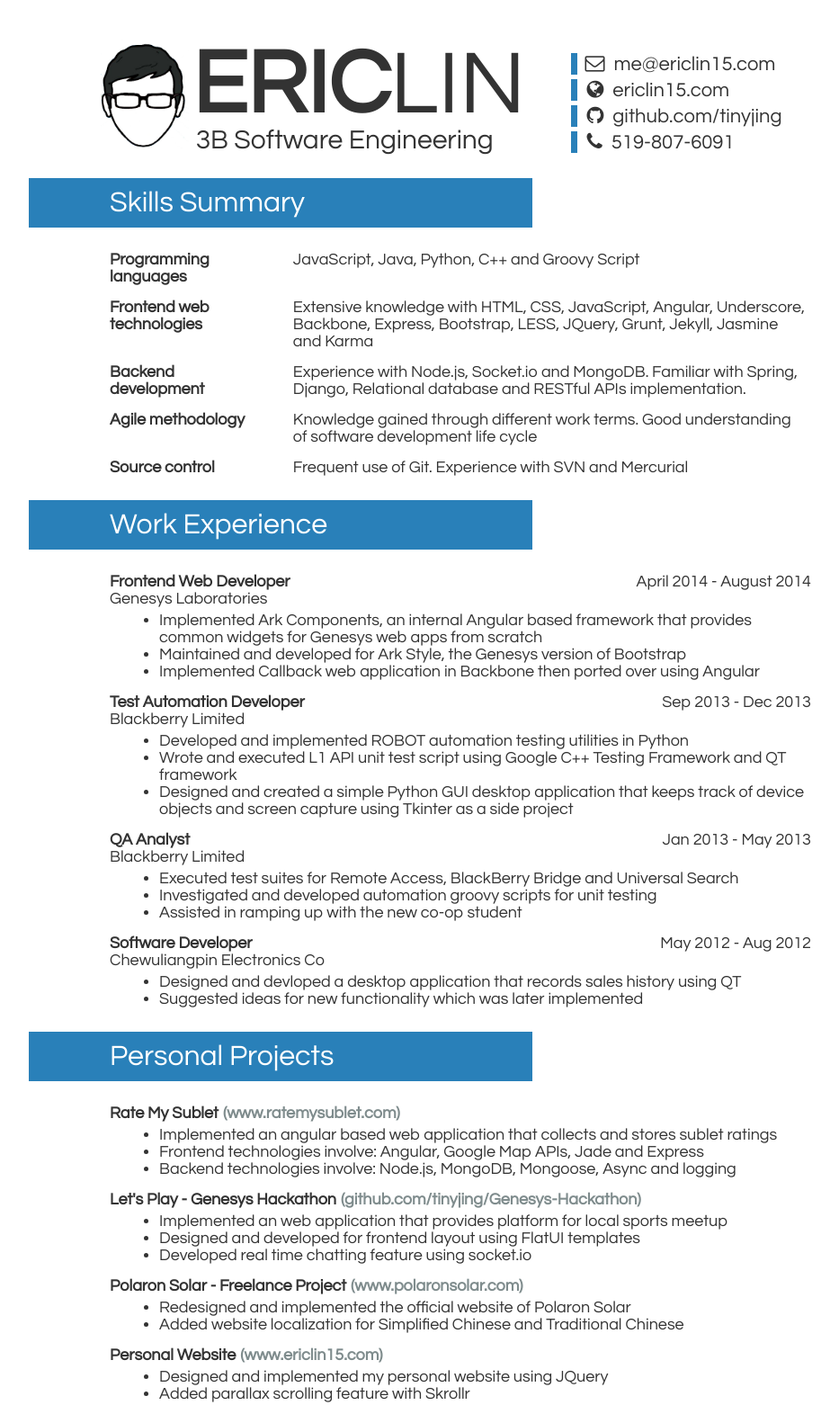
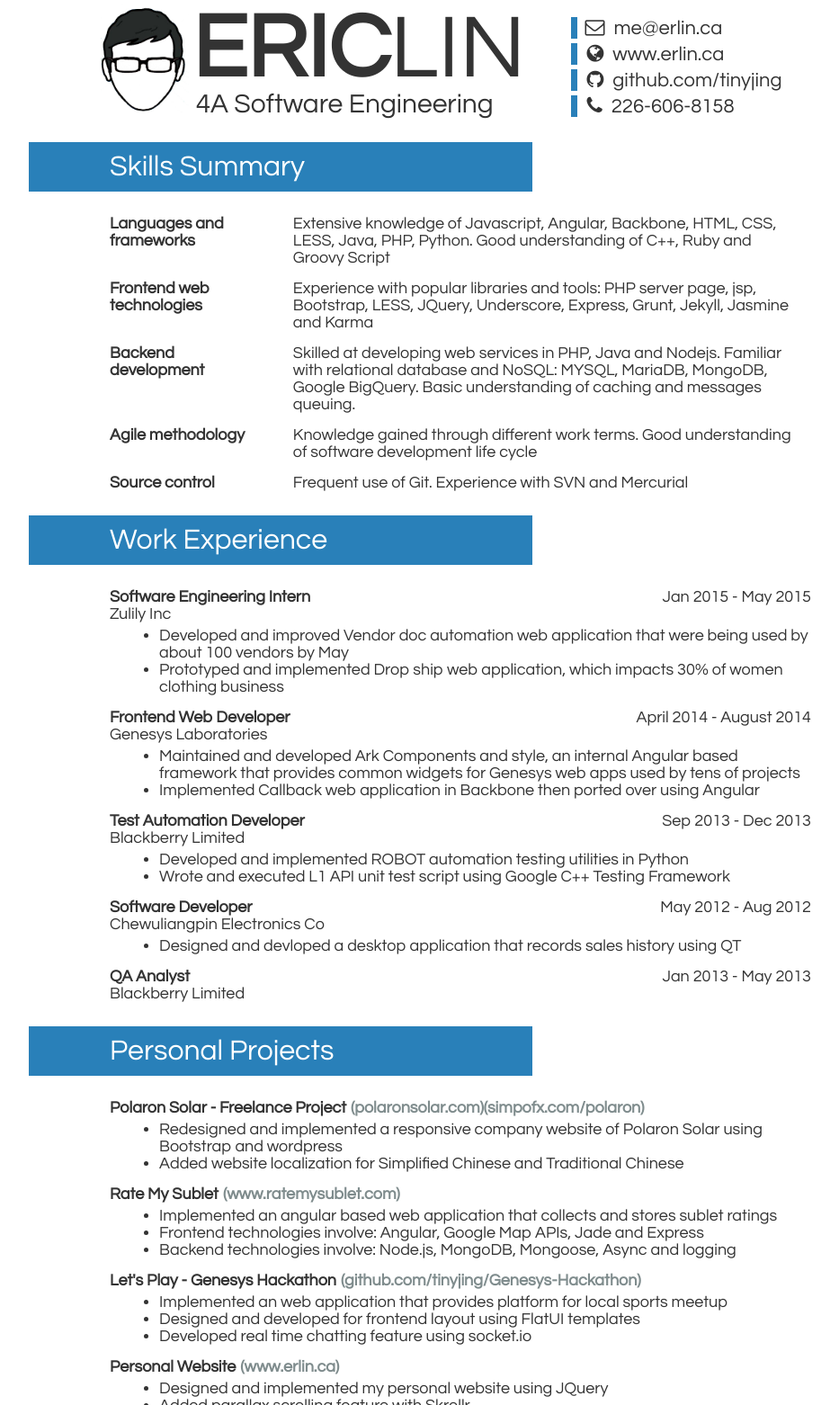
Before and after one commit to bubblyblue/bubblyblue.github.io, a plain HTML site: page resume/index.html in a window 1280 px wide. Shown: the top 1562 px of the page at 90% size, without its empty margins (128-1061 px from the left). Drawn offline with Linux system fonts and the light colour scheme.

Commit message:
resume update

```diff
--- a/resume/index.html
+++ b/resume/index.html
@@ -16,7 +16,7 @@
             color: #333;
         }
         body {
-            padding: 40px 0;
+            padding: 0;
             margin: 0;
         }
         .header > * {
@@ -119,29 +119,29 @@
             <img src="face_ps3.jpg" style="height: 125px;">
             <div>
                 <div class="name"><b>ERIC</b>LIN</div>
-                <div class="title">3B Software Engineering</div>
+                <div class="title">4A Software Engineering</div>
             </div>
         </div>
         <div class="col-right info-wrapper">
-            <div class="info"><i class="fa fa-envelope-o icon" style="margin-left: 8px;"></i><a href="mailto:me@ericlin15.com?Subject=Job%20inquiry" target="_blank">me@ericlin15.com</a></div>
-            <div class="info"><i class="fa fa-globe icon"></i><a href="http://www.ericlin15.com">ericlin15.com</a></div>
-            <div class="info"><i class="fa fa-github icon"></i>github.com/tinyjing</div>
-            <div class="info"><i class="fa fa-phone icon"></i>519-807-6091</div>
+            <div class="info"><i class="fa fa-envelope-o icon" style="margin-left: 8px;"></i><a href="mailto:me@erlin.ca?Subject=Job%20inquiry" target="_blank">me@erlin.ca</a></div>
+            <div class="info"><i class="fa fa-globe icon"></i><a href="http://www.erlin.ca">www.erlin.ca</a></div>
+            <div class="info"><i class="fa fa-github icon"></i><a href="http://www.github.com/tinyjing">github.com/tinyjing</a></div>
+            <div class="info"><i class="fa fa-phone icon"></i>226-606-8158</div>
         </div>
     </div>
     <div class="body-section">
         <h2>Skills Summary</h2>
         <div class="skill-con">
-            <h5>Programming<br>languages</h5>
-            <div class="skill-dscp">JavaScript, Java, Python, C++ and Groovy Script</div>
+            <h5>Languages and frameworks</h5>
+            <div class="skill-dscp">Extensive knowledge of Javascript, Angular, Backbone, HTML, CSS, LESS, Java, PHP, Python. Good understanding of C++, Ruby and Groovy Script</div>
         </div>
         <div class="skill-con">
             <h5>Frontend web technologies</h5>
-            <div class="skill-dscp">Extensive knowledge with HTML, CSS, JavaScript, Angular, Underscore, Backbone, Express, Bootstrap, LESS, JQuery, Grunt, Jekyll, Jasmine and Karma</div>
+            <div class="skill-dscp">Experience with popular libraries and tools: PHP server page, jsp,  Bootstrap, LESS, JQuery, Underscore, Express, Grunt, Jekyll, Jasmine and Karma</div>
         </div>
         <div class="skill-con">
             <h5>Backend<br>development</h5>
-            <div class="skill-dscp">Experience with Node.js, Socket.io and MongoDB. Familiar with Spring, Django, Relational database and RESTful APIs implementation. </div>
+            <div class="skill-dscp">Skilled at developing web services in PHP, Java and Nodejs. Familiar with relational database and NoSQL: MYSQL, MariaDB, MongoDB, Google BigQuery. Basic understanding of caching and messages queuing.</div>
         </div>
         <div class="skill-con">
             <h5>Agile methodology</h5>
@@ -156,14 +156,26 @@
         <h2>Work Experience</h2>
         <div class="exp-dscp">
             <div class="exp-header">
+                <h4>Software Engineering Intern</h4>
+                <div class="company">Zulily Inc</div>
+                <span class="date">Jan 2015 - May 2015</span>
+            </div>
+            <div class="exp-det">
+                <ul>
+                    <li>Developed and improved Vendor doc automation web application that were being used by about 100 vendors by May</li>
+                    <li>Prototyped and implemented Drop ship web application, which impacts 30% of women clothing business</li>
+                </ul>
+            </div>
+        </div>
+        <div class="exp-dscp">
+            <div class="exp-header">
                 <h4>Frontend Web Developer</h4>
                 <div class="company">Genesys Laboratories</div>
                 <span class="date">April 2014 - August 2014</span>
             </div>
             <div class="exp-det">
                 <ul>
-                    <li>Implemented Ark Components, an internal Angular based framework that provides common widgets for Genesys web apps from scratch</li>
-                    <li>Maintained and developed for Ark Style, the Genesys version of Bootstrap</li>
+                    <li>Maintained and developed Ark Components and style, an internal Angular based framework that provides common widgets for Genesys web apps used by tens of projects</li>
                     <li>Implemented Callback web application in Backbone then ported over using Angular</li>
                 </ul>
             </div>
@@ -177,22 +189,7 @@
             <div class="exp-det">
                 <ul>
                     <li>Developed and implemented ROBOT automation testing utilities in Python</li>
-                    <li>Wrote and executed L1 API unit test script using Google C++ Testing Framework and QT framework</li>
-                    <li>Designed and created a simple Python GUI desktop application that keeps track of device objects and screen capture using Tkinter as a side project</li>
-                </ul>
-            </div>
-        </div>
-        <div class="exp-dscp">
-            <div class="exp-header">
-                <h4>QA Analyst</h4>
-                <div class="company">Blackberry Limited</div>
-                <span class="date">Jan 2013 - May 2013</span>
-            </div>
-            <div class="exp-det">
-                <ul>
-                    <li>Executed test suites for Remote Access, BlackBerry Bridge and Universal Search</li>
-                    <li>Investigated and developed automation groovy scripts for unit testing</li>
-                    <li>Assisted in ramping up with the new co-op student</li>
+                    <li>Wrote and executed L1 API unit test script using Google C++ Testing Framework</li>
                 </ul>
             </div>
         </div>
@@ -205,13 +202,30 @@
             <div class="exp-det">
                 <ul>
                     <li>Designed and devloped a desktop application that records sales history using QT</li>
-                    <li>Suggested ideas for new functionality which was later implemented</li>
                 </ul>
+            </div>
+        </div>
+        <div class="exp-dscp">
+            <div class="exp-header">
+                <h4>QA Analyst</h4>
+                <div class="company">Blackberry Limited</div>
+                <span class="date">Jan 2013 - May 2013</span>
             </div>
         </div>
     </div>
     <div class="body-section">
         <h2>Personal Projects</h2>
+        <div class="exp-dscp">
+            <div class="exp-header">
+                <h4>Polaron Solar - Freelance Project<span style="margin-left: 5px"><a href="http://www.polaronsolar.com">(polaronsolar.com)</a><a href="http://www.simpofx.com/polaron">(simpofx.com/polaron)</a></span></h4>
+            </div>
+            <div class="exp-det">
+                <ul>
+                    <li>Redesigned and implemented a responsive company website of Polaron Solar using Bootstrap and wordpress</li>
+                    <li>Added website localization for Simplified Chinese and Traditional Chinese</li>
+                </ul>
+            </div>
+        </div>
         <div class="exp-dscp">
             <div class="exp-header">
                 <h4>Rate My Sublet<span style="margin-left: 5px"><a href="http://www.ratemysublet.com">(www.ratemysublet.com)</a></span></h4>
@@ -238,18 +252,7 @@
         </div>
         <div class="exp-dscp">
             <div class="exp-header">
-                <h4>Polaron Solar - Freelance Project<span style="margin-left: 5px"><a href="http://www.polaronsolar.com">(www.polaronsolar.com)</a></span></h4>
-            </div>
-            <div class="exp-det">
-                <ul>
-                    <li>Redesigned and implemented the official website of Polaron Solar</li>
-                    <li>Added website localization for Simplified Chinese and Traditional Chinese</li>
-                </ul>
-            </div>
-        </div>
-        <div class="exp-dscp">
-            <div class="exp-header">
-                <h4>Personal Website<span style="margin-left: 5px"><a href="http://www.ericlin15.com">(www.ericlin15.com)</a></span></h4>
+                <h4>Personal Website<span style="margin-left: 5px"><a href="http://www.erlin.ca">(www.erlin.ca)</a></span></h4>
             </div>
             <div class="exp-det">
                 <ul>
```
